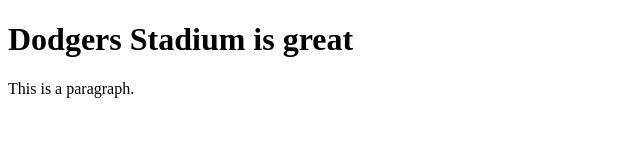
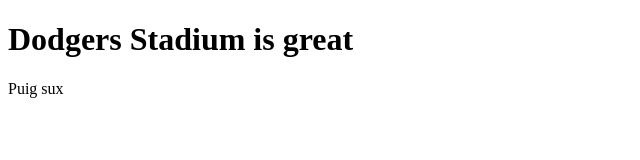
Before and after one commit to atrejoendertech/git-practice2, a plain HTML site: page index.html in a window 1280 px wide. Shown: the whole page, without its empty margins (0-640 px from the left). Drawn offline with Linux system fonts and the light colour scheme.

Commit message:
Change body text

```diff
--- a/index.html
+++ b/index.html
@@ -7,7 +7,7 @@
 <body>
 
 <h1>Dodgers Stadium is great</h1>
-<p>This is a paragraph.</p>
+<p>Puig sux</p>
 
 </body>
 </html>
```
